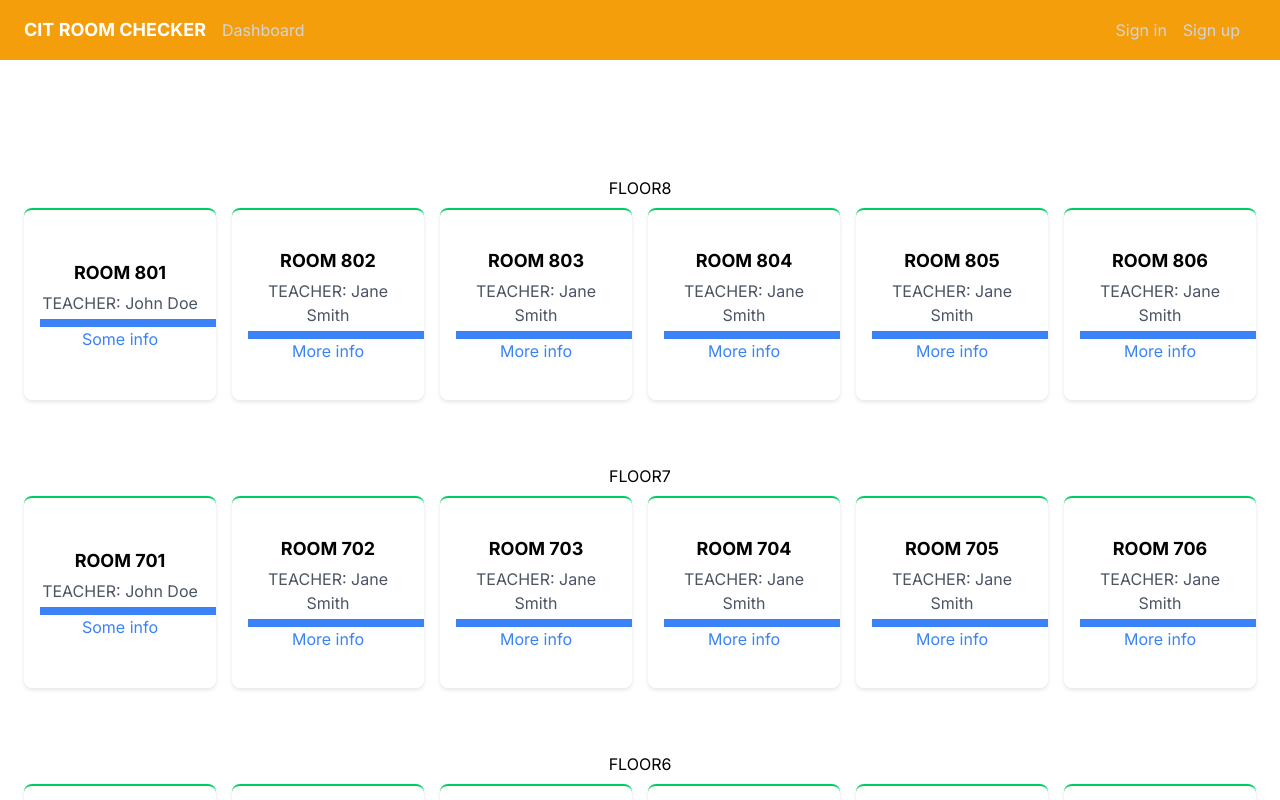
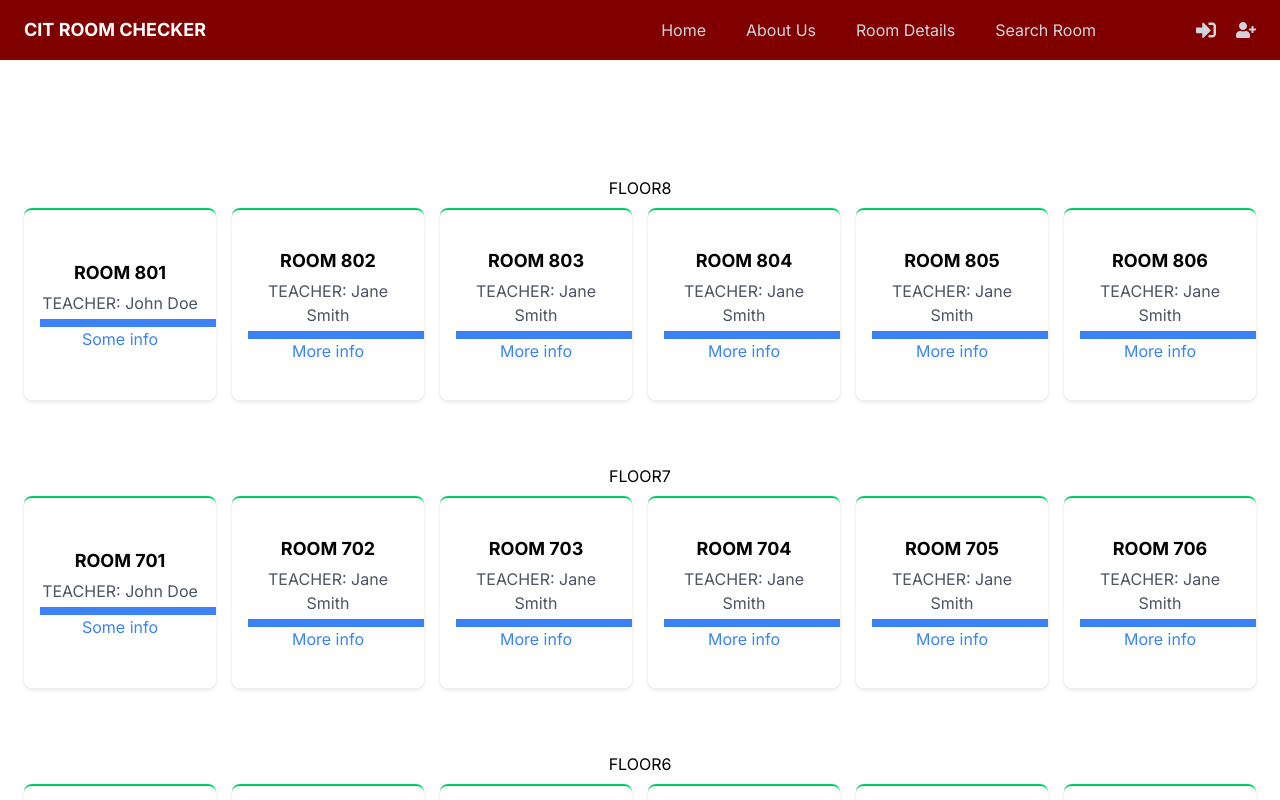
Before and after one commit to Jeffandrewo/cit-room, a Next.js app: page / in a window 1280 px wide. Shown: the top 800 px of the page. Built offline with nearby package versions, Linux system fonts and the light colour scheme; no server answers.

Commit message:
"added details in header and buttons"

```diff
--- a/app/components/Header.jsx
+++ b/app/components/Header.jsx
@@ -1,45 +1,52 @@
-import Link from "next/link"
-import { UserButton,auth } from "@clerk/nextjs"
 
+import React from 'react';
+import Link from 'next/link';
+import { FaSignInAlt, FaUserPlus } from 'react-icons/fa';
+import { SignInButton, SignUpButton, UserButton, auth } from '@clerk/nextjs';
 
-const Header = () => {
-
-    const { userId } = auth();
-    console.log(userId);
-
+const Header = ({ userId }) => {
   return (
-    <>
-        <nav className="bg-amber-500 py-4 px-6  flex items-center justify-between mb-5 ">
-            <div className="flex items-center ">
+    <nav className="[background-color:_#800000] relative py-4 px-6  flex items-center justify-between mb-5 ">
+      <div className="flex items-center">
         <Link href="/">
           <div className="text-lg uppercase font-bold text-white">
             CIT ROOM CHECKER
           </div>
         </Link>
-                <Link href="/dashboard" className="text-gray-300 hover:text-white ml-4">
-                    Dashboard
-                </Link>
       </div>
       <div className="text-white flex items-center">
+        <div className="ml-auto flex items-center">
+          <Link href="/dashboard" className="text-gray-300 hover:text-white mr-10">
+            Home
+          </Link>
+          <Link href="/AboutUs" className="text-gray-300 hover:text-white mr-10"> {/* Changed href */}
+            About Us
+          </Link>
+          <Link href="/dashboard" className="text-gray-300 hover:text-white mr-10">
+            Room Details
+          </Link>
+          <Link href="/dashboard" className="text-gray-300 hover:text-white mr-20">
+            Search Room
+          </Link>
           {!userId && (
             <>
-                        <Link href='sign-in' className="text-gray-300 hover:text-white mr-4">
-                            Sign in
+              <Link href="/sign-in" className="text-gray-300 hover:text-white ml-5">
+                <FaSignInAlt size={20} />
               </Link>
-                        <Link href='sign-up' className="text-gray-300 hover:text-white mr-4">
-                            Sign up
+              <Link href="/sign-up" className="text-gray-300 hover:text-white ml-5">
+                <FaUserPlus size={20} />
               </Link>
             </>
           )}
-                { userId && (
-                    <div className="ml-auto">
-                    <UserButton afterSignOutUrl="/"/>
+          {userId && (
+            <div className="ml-5">
+              <UserButton afterSignOutUrl="/" />
             </div>
           )}
         </div>
+      </div>
     </nav>
-    </>
-  )
-}
+  );
+};
 
-export default Header
+export default Header;
--- /dev/null
+++ b/app/homepage/AboutUs.jsx
@@ -0,0 +1,17 @@
+
+import React from 'react';
+import Header  from '../components/Header';
+
+
+const AboutUs = () => {
+  return (
+    <div>
+      <Header />
+      <h1>About Us</h1>
+      <p>HDGAHDGHAGDHAGDHAG</p>
+      {/* Add more content as needed */}
+    </div>
+  );
+};
+
+export default AboutUs;
--- a/app/page.jsx
+++ b/app/page.jsx
@@ -1,6 +1,8 @@
 import Image from "next/image";
 import { UserButton } from "@clerk/nextjs";
 import NGE from "/app/buildings/NGE.jsx";
+import AboutUs from "./homepage/AboutUs";
+
 
 
 export default function Home() {
```
Also changed, not shown: app/ui/home.module.css (added, +7 -0 lines), app/components/nav.jsx (added), app/homepage/Home.jsx (added), app/homepage/Room Details.jsx (added), app/homepage/Search Room.jsx (added). Lines whose indentation alone changed are shown as unchanged.
